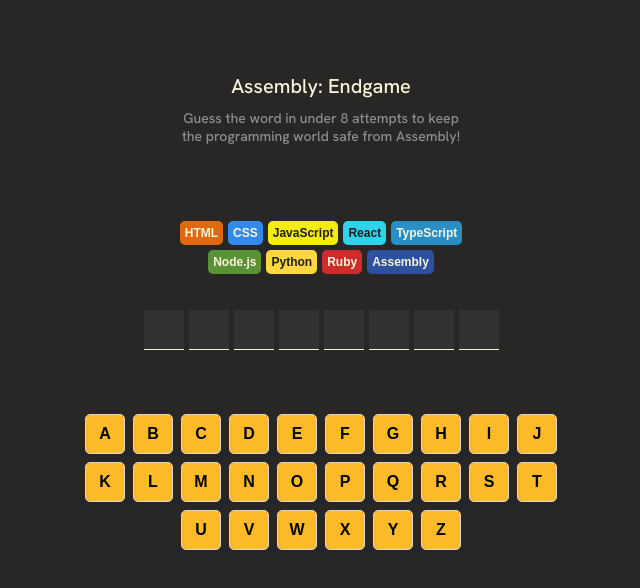
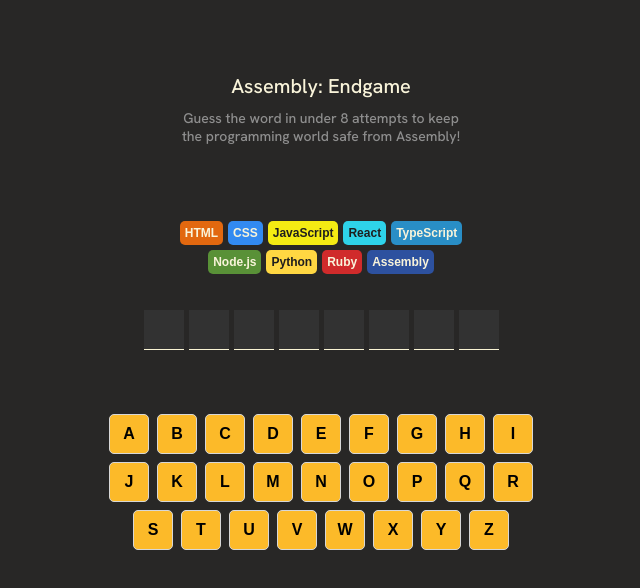
Before and after one commit to jazcala/p7-endgame, a React (Vite) app: page / in a window 1280 px wide. Shown: the top 588 px of the page, without its empty margins (319-959 px from the left). Built offline with nearby package versions, Linux system fonts and the light colour scheme.

Commit message:
Clean up tagToDismiss when the game is initialized

```diff
--- a/src/App.scss
+++ b/src/App.scss
@@ -1,5 +1,5 @@
 .container {
-  min-width: 600px;
+  max-width: 450px;
   height: auto;
   display: flex;
   flex-direction: column;
--- a/src/components/Main.tsx
+++ b/src/components/Main.tsx
@@ -14,7 +14,6 @@
 } from "../utils/helpers";
 
 export default function Main() {
-  let gameStatus = "newGame";
   const [languageTags, setLanguageTags] = useState<tagProps[]>(() =>
     initializeTags()
   );
@@ -25,6 +24,7 @@
     initializeCurrentWord()
   );
 
+  let gameStatus = "newGame";
   const tagToDismiss = useRef("");
   const rounds = useRef(0);
 
@@ -93,6 +93,7 @@
     rounds.current = 0;
     gameStatus = "newGame";
     setCurrentWord(initializeCurrentWord());
+    tagToDismiss.current = "";
   }
 
   return (
```
